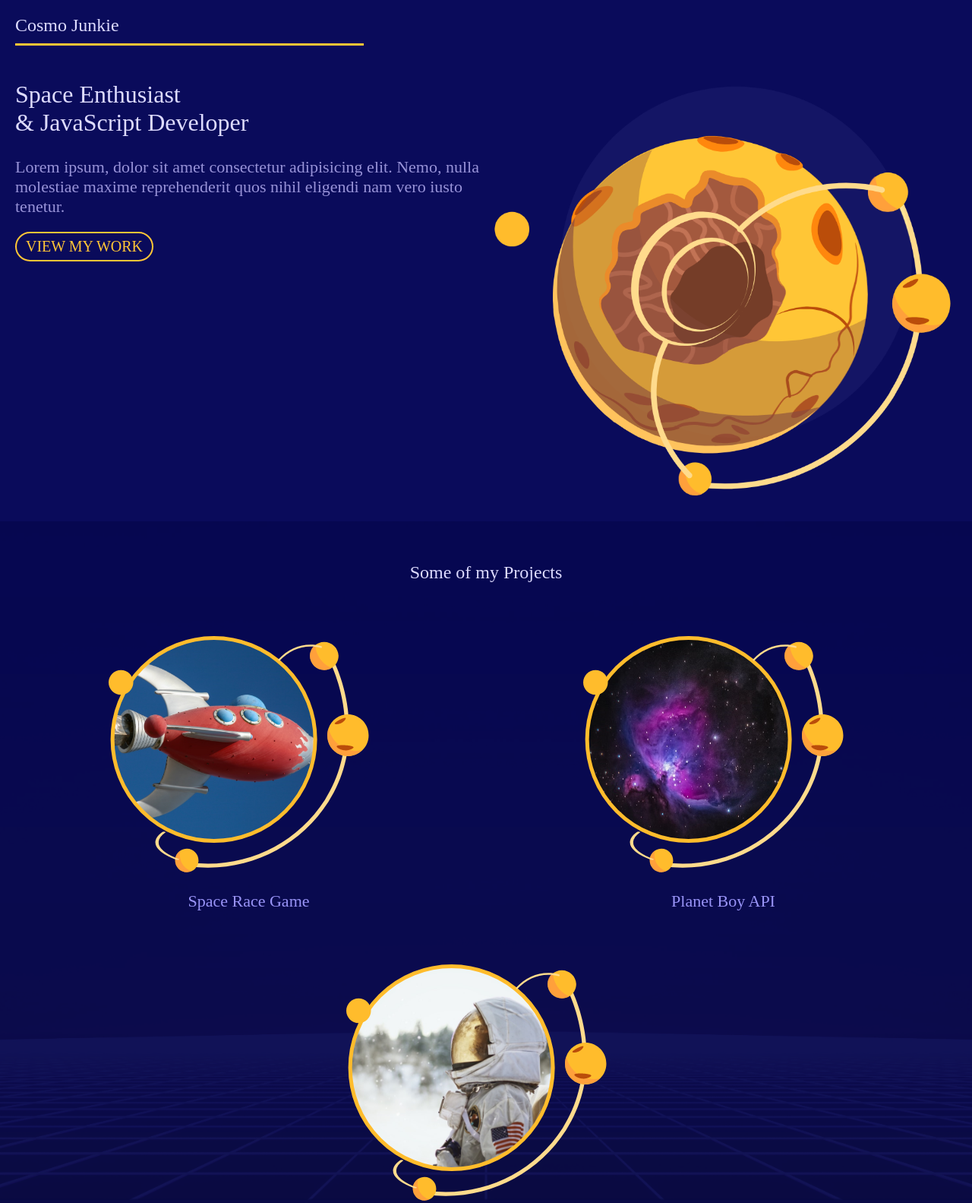
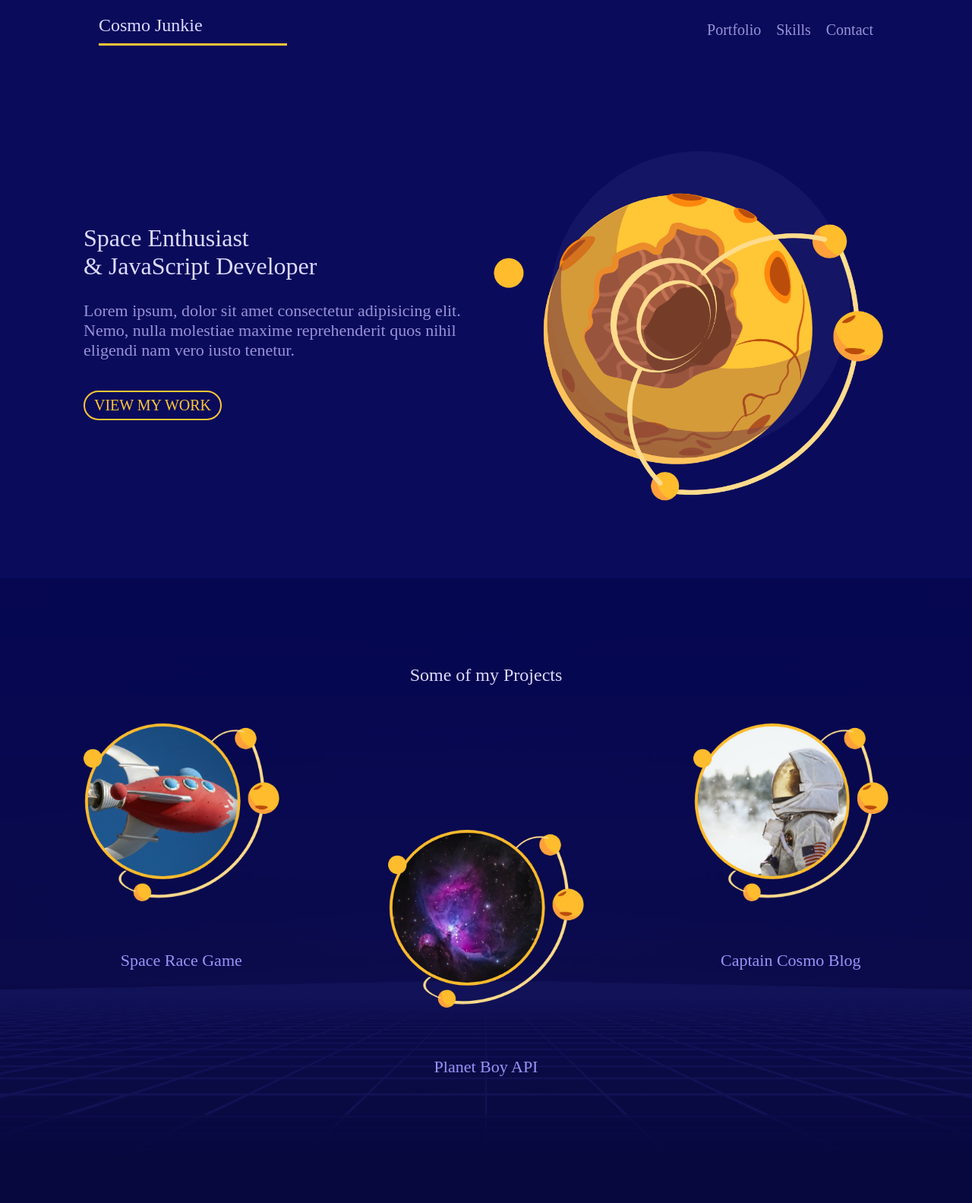
Before and after one commit to Zakiah07/mobile-responsive-cssgrid, a plain HTML site: page index.html in a window 1280 px wide. Shown: the top 1583 px of the page at 76% size. Drawn offline with Linux system fonts and the light colour scheme.

Commit message:
desktop and laptop media query added

```diff
--- a/style.css
+++ b/style.css
@@ -250,7 +250,6 @@ footer img {
     }
 
     .projects a *{
-        margin: 10px;
         max-width: 60%;
         margin: 10px 20%;
     }
@@ -273,6 +272,63 @@ footer img {
     body{
         font-size: 18px;
     }
+    .grid{
+        width: 100%;
+        max-width: 1060px;
+        margin: 0 auto;
+        box-sizing: border-box;
+    }
+    .leading{
+        margin: 20px 0;
+    }
+    .site-nav{
+        padding: 0 20px;
+    }
+    .site-nav h1{
+        grid-column: 1/3;
+    }
+    .site-nav ul {
+        display: flex;
+        grid-column: 6/9;
+        justify-content: flex-end;
+        align-self: center;
+    }
+    .site-nav li{
+        margin-left: 20px;
+    }
+    .welcome-text{
+        align-self: center;
+    }
+    #welcome{
+        padding-bottom: 40px;
+    }
+    .projects a:nth-child(1){
+        grid-column: 2/4;
+    }
+    .projects a:nth-child(2){
+        grid-column: 4/6;
+        padding-top: 140px;
+    }
+    .projects a:nth-child(3){
+        grid-column: 6/8;
+    }
+    .projects a *{
+        margin: 10px 10%;
+        max-width: 80%;
+    }
+    #skills{
+        padding: 30px 20px;
+    }
+    #skills ul {
+        margin: 40px auto;
+    }
+    #skills li{
+        grid-column: span 2;
+    }
+    footer{
+        padding: 40px 20px;
+        background-size: 25%;
+    }
 }
 
 /* DESKTOP STYLES */
@@ -280,4 +336,24 @@ footer img {
     body{
         font-size: 20px;
     }
+    #welcome, #portfolio, #skills, #contact{
+        padding: 90px 0;
+    }
+    .projects a:nth-child(1){
+        grid-column: 1/3;
+    }
+    .projects a:nth-child(3){
+        grid-column: 7/9;
+    }
+    .projects a * {
+        max-width: 100%;
+        margin: 30px 0;
+    }
+    foter{
+        padding: 80px 0;
+        background-size: 30%;
+    }
+    footer img{
+        width: 30px;
+    }
 }
```
